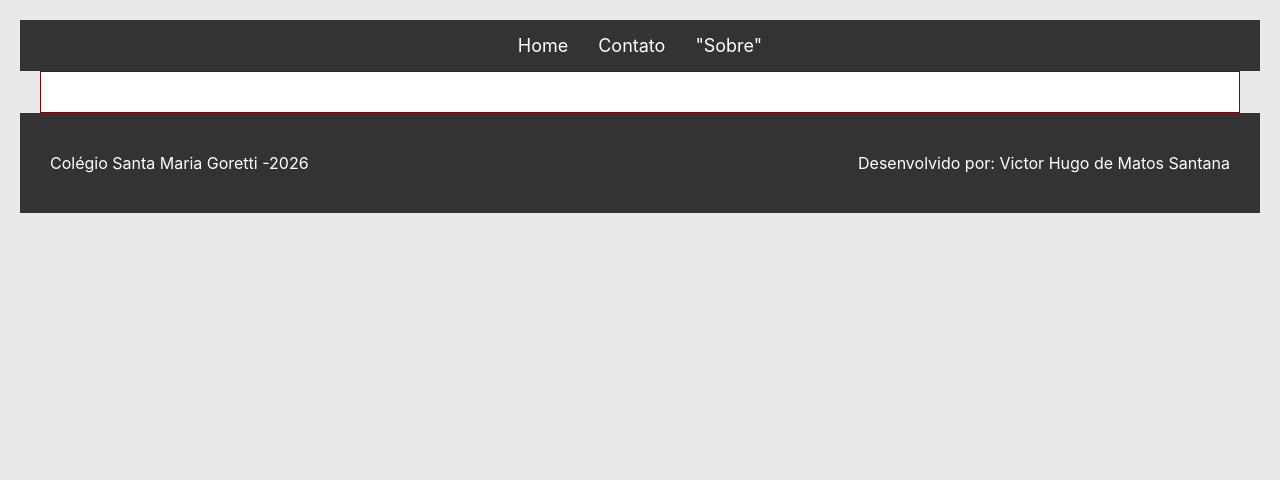
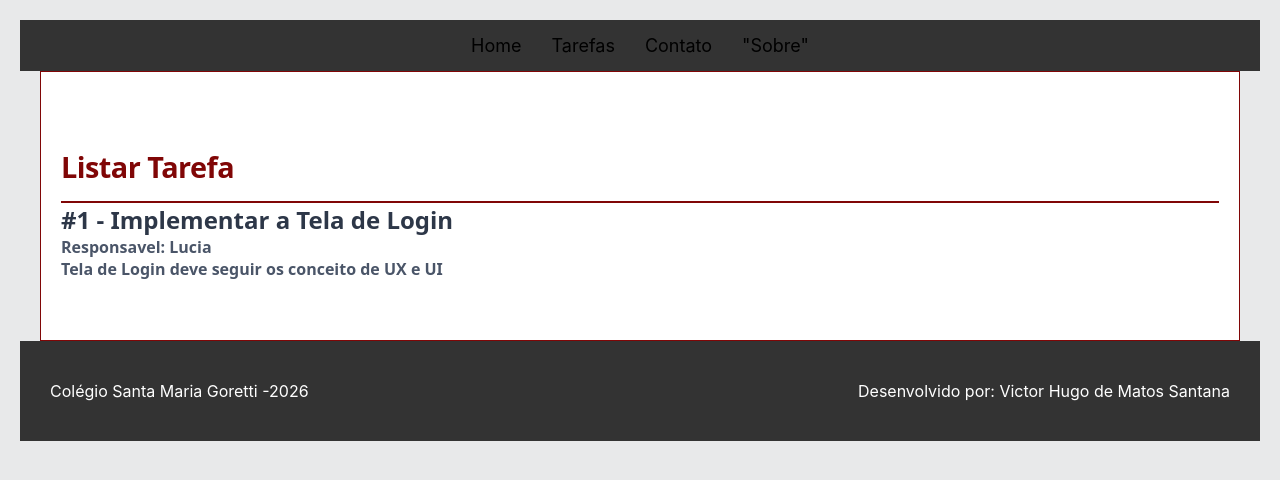
Before and after one commit to Mr-Victor67/gerenciadortarefas, a React (Create React App) app: page /tarefa/1 in a window 1280 px wide. Shown: the top 480 px of the page. Built offline with nearby package versions, Linux system fonts and the light colour scheme.

Commit message:
Add files via upload

```diff
--- a/src/App.js
+++ b/src/App.js
@@ -6,7 +6,9 @@ import Header from './componentes/Header';
 import Home from './paginas/Home'
 import Contato from './paginas/Contato';
 import Sobre from './paginas/Sobre'
-
+import ListarTarefas from './paginas/Home/ListarTarefas';
+import ListarUmaTarefa from './paginas/ListarUmaTarefa';
+import CadastrarTarefa from './paginas/CadastrarTarefa';
 function App() {
   return (
     <BrowserRouter>
@@ -16,6 +18,10 @@ function App() {
           <Route path='/' element={<Home />}/>
           <Route path='/contato' element={<Contato/>}/>
           <Route path='/sobre' element={<Sobre />}/>
+
+          <Route path="/tarefas" element={<ListarTarefas />}/>
+          <Route path="/tarefa/:id" element={<ListarUmaTarefa />}/>
+          <Route path="/cadastrarTarefas" elemnet={<CadastrarTarefa />}/>
           </Routes>
       </main>
       <Footer />
--- a/src/componentes/Header/Menu/index.js
+++ b/src/componentes/Header/Menu/index.js
@@ -5,6 +5,7 @@ function Menu(){
         <nav>
             <ul>
                 <li><Link to = "/">Home</Link></li>
+                <li><Link to = "/tarefas">Tarefas</Link></li>
                 <li><Link to = "/contato">Contato</Link></li>
                 <li><Link to = "/sobre">"Sobre"</Link></li>
             </ul>
--- /dev/null
+++ b/src/paginas/CadastrarTarefa/index.js
@@ -0,0 +1,11 @@
+import './index.css';
+
+function CadastrarTarefa(){
+    return(
+        <section>
+            <h1>Nova Tarefa</h1>
+        </section>
+    )
+
+}
+export default CadastrarTarefa;
--- a/src/paginas/Home/ListarTarefas/index.css
+++ b/src/paginas/Home/ListarTarefas/index.css
@@ -82,3 +82,11 @@ main {
   td:last-child:hover {
     text-decoration: underline;
   }
+
+  a{
+    color:black;
+  }
+
+  a:hover{
+    color:red;
+  }
--- a/src/paginas/Home/ListarTarefas/index.js
+++ b/src/paginas/Home/ListarTarefas/index.js
@@ -1,5 +1,6 @@
 import './index.css'
 import tarefas from '../../../mook/tarefas';
+import{Link} from 'react-router-dom';
 function ListarTarefas() {
     return (
         <main>
@@ -29,7 +30,7 @@ function ListarTarefas() {
                             <td>{item.id}</td>
                             <td>{item.titulo}</td>
                             <td>{item.responsavel}</td>
-                            <td>ver</td>
+                            <td><Link to={`/tarefa/${item.id}`}>Ver</Link></td>
                         </tr>
                         ))
 }
--- /dev/null
+++ b/src/paginas/ListarUmaTarefa/index.js
@@ -0,0 +1,34 @@
+
+import './index.css';
+import { useParams } from 'react-router-dom';
+import tarefas from '../../mook/tarefas';
+
+function ListarUmaTarefa(){
+    const {id} = useParams();
+    const tarefa = tarefas.find((item) => String(item.id) === String(id));
+
+    if (!tarefa){
+        return <p> Tarefa não encontrada.</p>;
+    }
+
+    const {titulo, responsavel, descricao} = tarefa;
+
+       return(
+
+       <section>
+           <header>
+               <h1>Listar Tarefa</h1>
+           </header>
+       <div>
+
+        <h2>#{id} - {titulo}</h2>
+        <p>Responsavel: {responsavel}</p>
+        <p>{descricao}</p>
+       </div>
+
+      </section>
+
+    )
+}
+
+export default ListarUmaTarefa
```
Also changed, not shown: src/paginas/CadastrarTarefa/index.css (added), src/paginas/ListarUmaTarefa/index.css (added).
